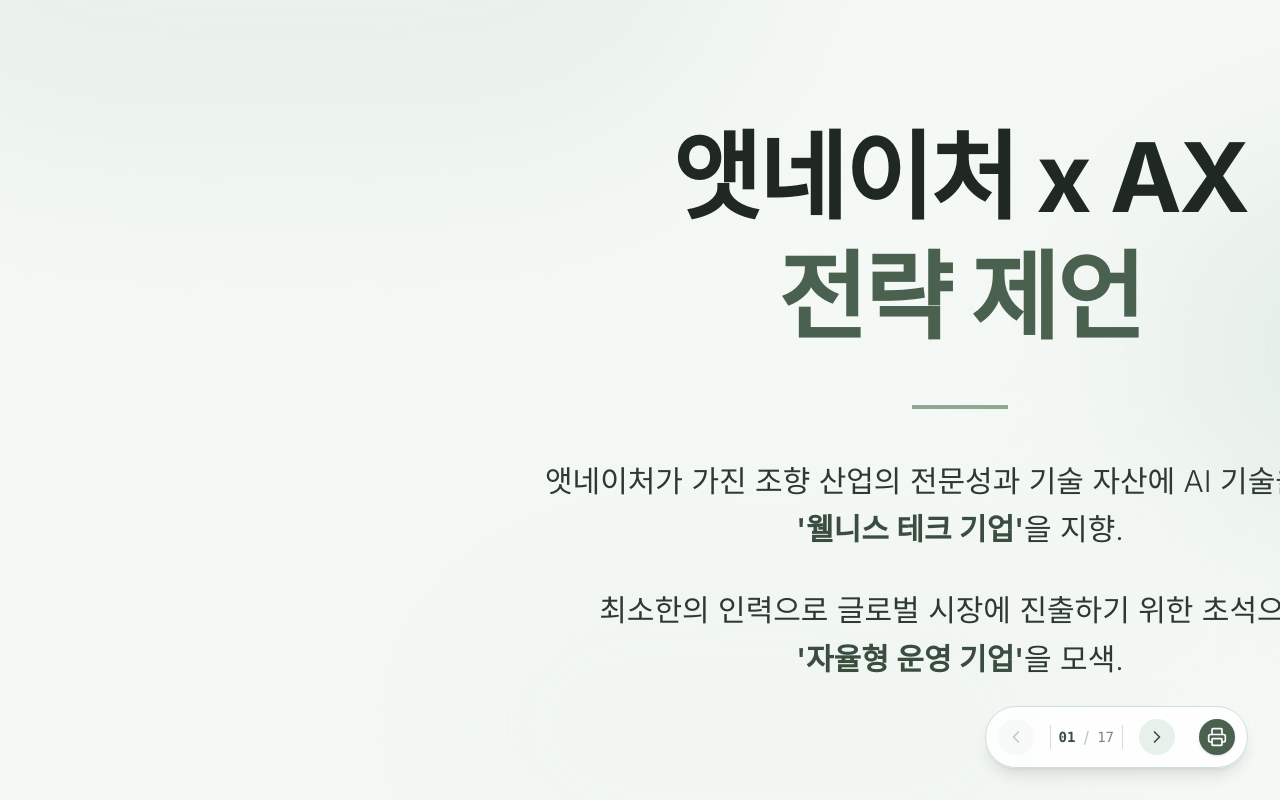
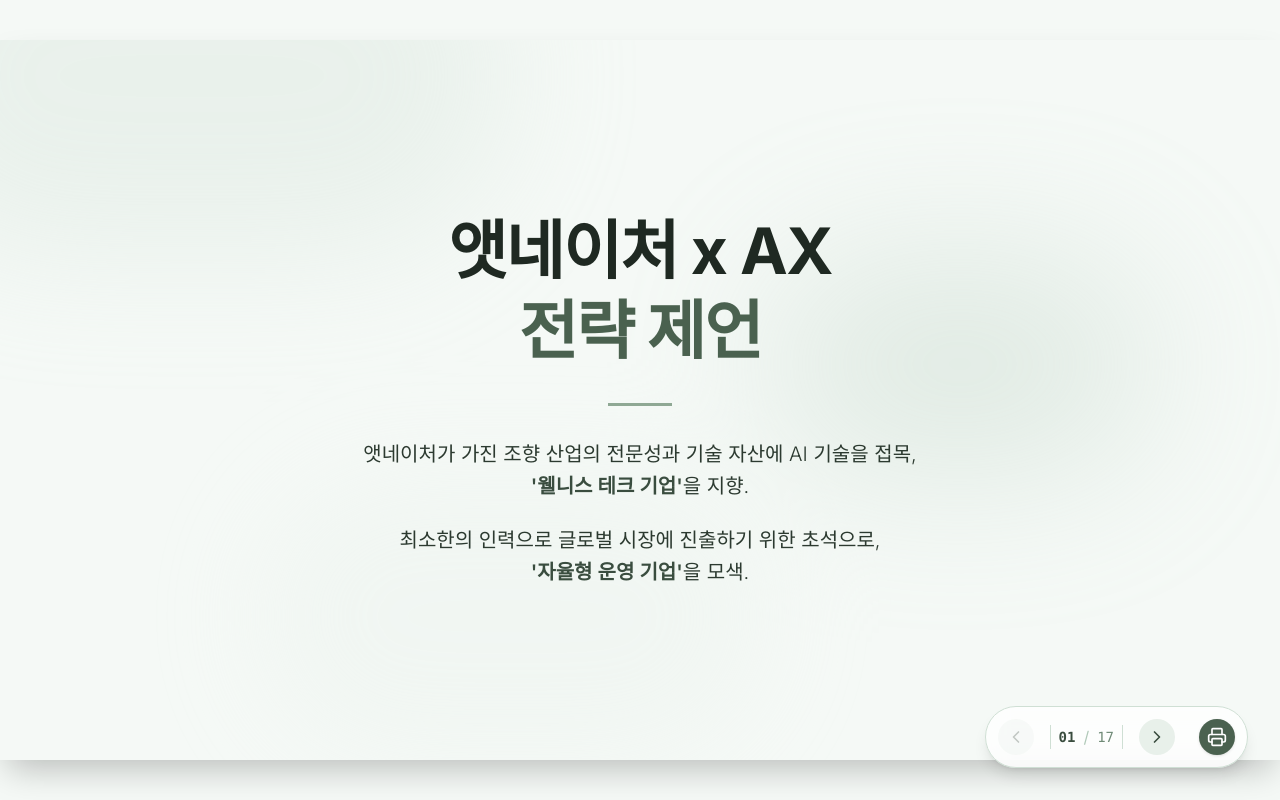
Before and after one commit to tomwaits76/atnature-AX-proposal, a Next.js app: page / in a window 1280 px wide. Built offline with nearby package versions, Linux system fonts and the light colour scheme.

Commit message:
feat: replace transform scale with CSS zoom for proper uniform scaling

```diff
--- a/src/components/SlideDeck.tsx
+++ b/src/components/SlideDeck.tsx
@@ -161,8 +161,7 @@ export default function SlideDeck() {
                             style={{
                                 width: SLIDE_WIDTH,
                                 height: SLIDE_HEIGHT,
-                                transform: `scale(${scale})`,
-                                transformOrigin: 'center center',
+                                zoom: scale,
                             }}
                         >
                             {renderSlide(currentSlide)}
```
